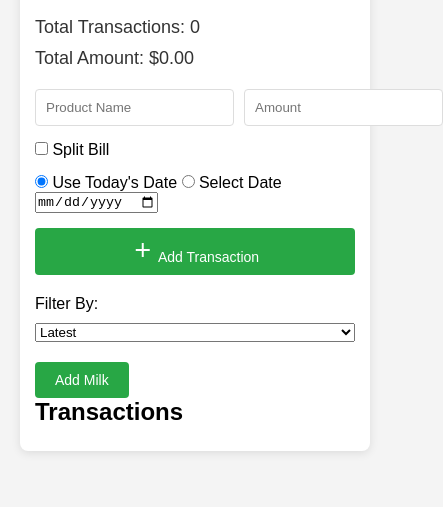
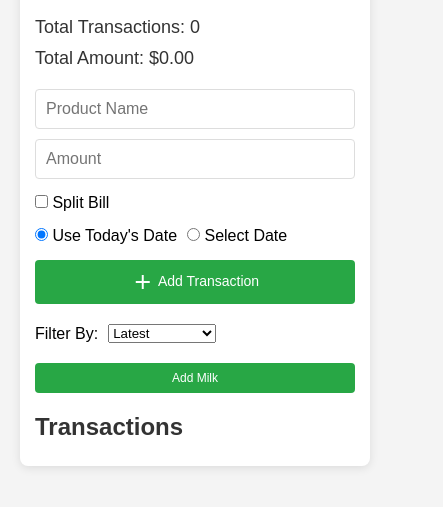
Before and after one commit to sanjeetk-dev/Transaction-tracker-, a plain HTML site: page index.html in a window 390 px wide. Shown: the part 75-582 px from the top of the page, 443 px wide, since content can reach past the window. Drawn offline with Linux system fonts and the light colour scheme.

Commit message:
Update style.css

```diff
--- a/style.css
+++ b/style.css
@@ -45,6 +45,7 @@ h1 {
 
 .input-group {
   display: flex;
+  flex-wrap: wrap;
   gap: 10px;
 }
 
@@ -53,6 +54,8 @@ h1 {
   padding: 10px;
   border: 1px solid #ddd;
   border-radius: 4px;
+  font-size: 16px;
+  width: 100%;
 }
 
 button {
@@ -69,24 +72,84 @@ button:hover {
   background-color: #218838;
 }
 
+button span.material-icons {
+  vertical-align: middle;
+}
+
+button.preset {
+  background-color: #007bff;
+  color: #fff;
+}
+
+button.preset:hover {
+  background-color: #0056b3;
+}
+
+.split-group {
+  display: flex;
+  align-items: center;
+  gap: 10px;
+}
+
+.split-group label {
+  font-size: 16px;
+}
+
+/* Date Selection */
+.date-selection {
+  display: flex;
+  flex-wrap: wrap;
+  gap: 10px;
+  align-items: center;
+}
+
+.date-selection input[type="date"] {
+  padding: 10px;
+  border: 1px solid #ddd;
+  border-radius: 4px;
+  font-size: 16px;
+  display: none;
+}
+
+.date-selection input[type="date"].visible {
+  display: inline-block;
+}
+
 .filters {
   margin-bottom: 20px;
   display: flex;
-  flex-direction: column;
+  flex-wrap: wrap;
   gap: 10px;
+  align-items: center;
 }
 
 .filters input.hidden {
   display: none;
 }
 
+/* Preset Buttons */
+.preset-buttons {
+  display: flex;
+  gap: 10px;
+  margin-bottom: 20px;
+}
+
+.preset-buttons button {
+  flex: 1;
+  padding: 10px;
+  font-size: 14px;
+  text-align: center;
+}
+
 /* Transactions */
 .transactions h2 {
   margin-bottom: 10px;
+  color: #333;
 }
 
 #transactionList {
   list-style-type: none;
+  padding: 0;
 }
 
 .transaction {
@@ -132,4 +195,13 @@ button:hover {
   button {
     font-size: 14px;
   }
+
+  .input-group {
+    flex-direction: column;
+  }
+
+  .preset-buttons button {
+    font-size: 12px;
+    padding: 8px;
+  }
 }
```
